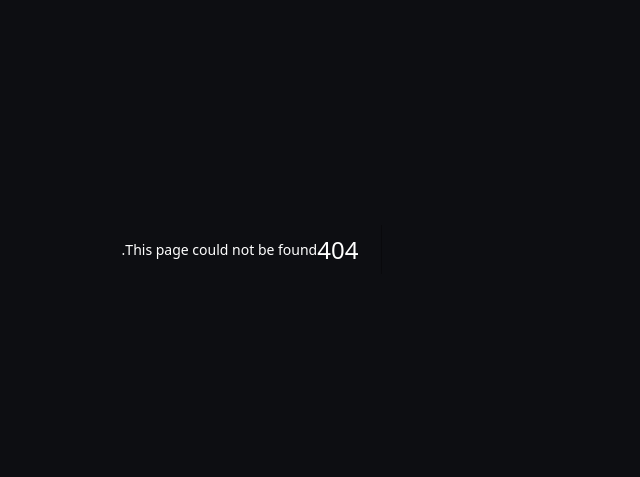
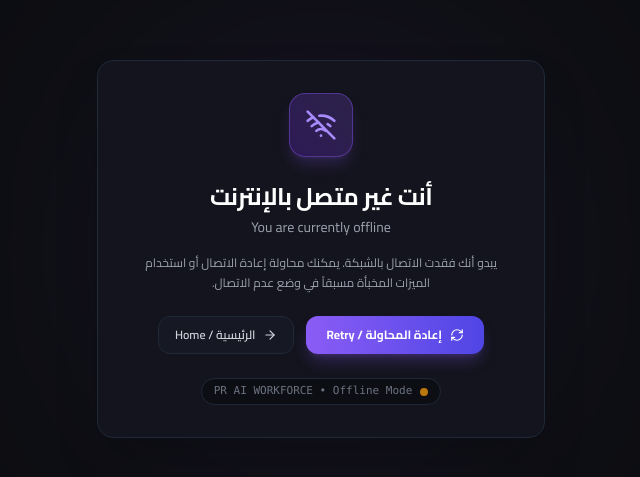
Before and after one commit to omaomar4111-ui/PR-AI-WORKFORCE, a Next.js app in the folder apps/web/: page /offline in a window 1280 px wide. Before the commit this address had no page. Shown: the part 151-628 px from the top of the page, without its empty margins (420-1060 px from the left). Built offline with nearby package versions, Linux system fonts and the light colour scheme.

Commit message:
feat(pwa): add offline fallback page and iOS safe area padding

```diff
--- a/apps/web/app/globals.css
+++ b/apps/web/app/globals.css
@@ -37,3 +37,13 @@ body {
 ::-webkit-scrollbar-thumb:hover {
   background: #8b5cf6;
 }
+
+/* PWA Standalone Mode & iOS Safe Area Insets */
+@media (display-mode: standalone) {
+  body {
+    padding-top: env(safe-area-inset-top);
+    padding-bottom: env(safe-area-inset-bottom);
+    padding-left: env(safe-area-inset-left);
+    padding-right: env(safe-area-inset-right);
+  }
+}
--- /dev/null
+++ b/apps/web/app/offline/page.tsx
@@ -0,0 +1,67 @@
+"use client";
+
+import React from "react";
+import { WifiOff, RefreshCw, ArrowLeft } from "lucide-react";
+import Link from "next/link";
+
+export default function OfflinePage() {
+  const handleRetry = () => {
+    if (typeof window !== "undefined") {
+      window.location.reload();
+    }
+  };
+
+  return (
+    <div className="flex min-h-screen flex-col items-center justify-center bg-[#0d0e12] px-4 text-center text-white selection:bg-[#8b5cf6]/30">
+      {/* Background Glow */}
+      <div className="pointer-events-none fixed inset-0 flex items-center justify-center overflow-hidden">
+        <div className="h-[400px] w-[400px] rounded-full bg-[#8b5cf6]/10 blur-[120px]" />
+      </div>
+
+      <div className="relative z-10 max-w-md rounded-2xl border border-gray-800 bg-[#14161f]/90 p-8 shadow-2xl backdrop-blur-xl">
+        {/* Offline Icon Beacon */}
+        <div className="mx-auto mb-6 flex h-16 w-16 items-center justify-center rounded-2xl bg-gradient-to-tr from-[#6d28d9]/30 to-[#8b5cf6]/20 border border-[#8b5cf6]/40 text-[#c4b5fd] shadow-lg shadow-[#8b5cf6]/20">
+          <WifiOff className="h-8 w-8 text-[#a78bfa]" />
+        </div>
+
+        {/* Title */}
+        <h1 className="text-xl font-bold tracking-tight text-white sm:text-2xl">
+          أنت غير متصل بالإنترنت
+        </h1>
+        <p className="mt-1 text-sm font-medium text-gray-400">
+          You are currently offline
+        </p>
+
+        {/* Description */}
+        <p className="mt-4 text-xs leading-relaxed text-gray-400">
+          يبدو أنك فقدت الاتصال بالشبكة. يمكنك محاولة إعادة الاتصال أو استخدام الميزات المخبأة مسبقاً في وضع عدم الاتصال.
+        </p>
+
+        {/* Action Buttons */}
+        <div className="mt-6 flex flex-col gap-3 sm:flex-row sm:justify-center">
+          <button
+            onClick={handleRetry}
+            className="inline-flex items-center justify-center gap-2 rounded-xl bg-gradient-to-r from-[#8b5cf6] to-indigo-600 px-5 py-2.5 text-xs font-bold text-white shadow-lg shadow-[#8b5cf6]/25 transition hover:brightness-110 active:scale-95"
+          >
+            <RefreshCw className="h-3.5 w-3.5" />
+            <span>إعادة المحاولة / Retry</span>
+          </button>
+
+          <Link
+            href="/dashboard"
+            className="inline-flex items-center justify-center gap-2 rounded-xl border border-gray-800 bg-[#161824] px-4 py-2.5 text-xs font-semibold text-gray-300 hover:border-gray-700 hover:text-white transition"
+          >
+            <ArrowLeft className="h-3.5 w-3.5 rtl:rotate-180" />
+            <span>الرئيسية / Home</span>
+          </Link>
+        </div>
+
+        {/* Status Pill */}
+        <div className="mt-6 inline-flex items-center gap-2 rounded-full border border-gray-800 bg-[#0d0e14] px-3 py-1 text-[11px] font-mono text-gray-500">
+          <span className="h-2 w-2 rounded-full bg-amber-500 animate-pulse" />
+          <span>PR AI WORKFORCE • Offline Mode</span>
+        </div>
+      </div>
+    </div>
+  );
+}
```
